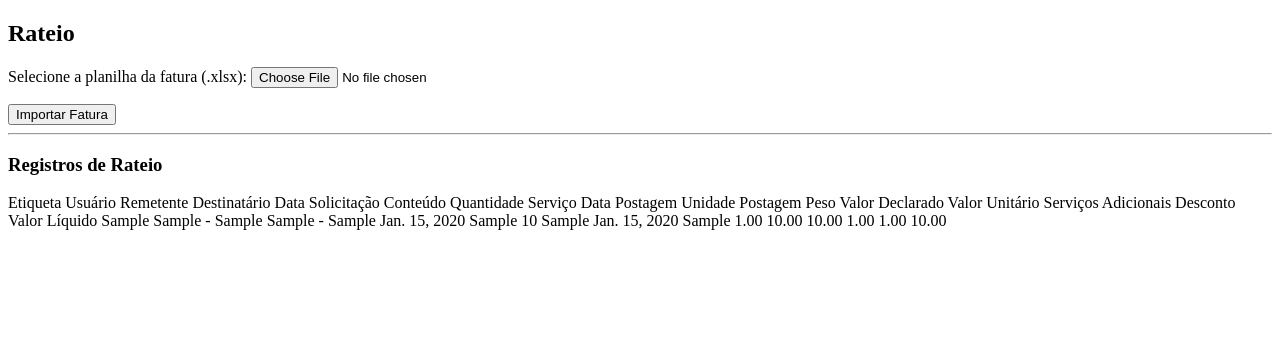
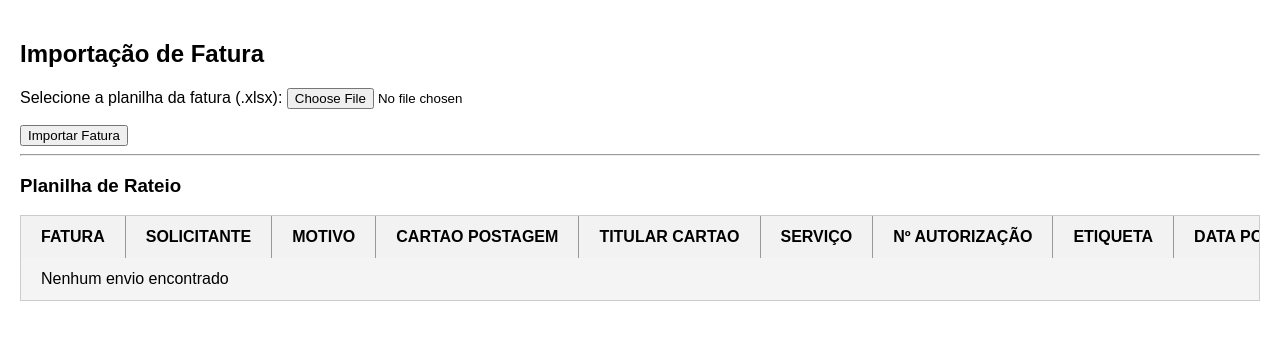
Before and after one commit to Muriloifrn/Sistema_envios, a Django app: page /home/rateio in a window 1280 px wide. Shown: the top 340 px of the page. Run offline with Django 5.2, Linux system fonts and the light colour scheme; tables that the repository leaves empty hold one stand-in row (values such as "Sample post").

Commit message:
Planilha de Rateio

```diff
--- a/SRCs/forms.py
+++ b/SRCs/forms.py
@@ -14,7 +14,7 @@ class formularioUser(forms.ModelForm):
 class formularioEnvio(forms.ModelForm):
     class Meta:
         model = Envio
-        fields = ('etiqueta', 'user', 'remetente', 'destinatario', 'numero_autorizacao', 'data_solicitacao', 'conteudo', 'quantidade' )
+        fields = ('etiqueta', 'user', 'remetente', 'destinatario', 'numero_autorizacao', 'data_solicitacao', 'conteudo', 'quantidade', 'motivo' )
 
 class UploadFaturaForm(forms.Form):
     fatura = forms.FileField(
--- a/SRCs/models.py
+++ b/SRCs/models.py
@@ -50,6 +50,7 @@ class Envio(models.Model):
     data_solicitacao = models.DateField("DATA DA SOLICITAÇÃO")
     conteudo = models.CharField("CONTEÚDO", max_length=100)
     quantidade = models.IntegerField("QUANTIDADE")
+    motivo = models.CharField("MOTIVO",max_length=100)
 
     def __str__(self):
         return f"{self.etiqueta}"
@@ -64,7 +65,7 @@ class Rateio(models.Model):
     fatura = models.CharField("FATURA", max_length=20, blank=True, null=True)
     etiqueta = models.ForeignKey(Envio, models.DO_NOTHING, db_column='etiqueta', verbose_name="ETIQUETA")
     titular_cartao = models.CharField("TITULAR CARTÃO", max_length=100, blank=True, null=True)
-    servico = models.CharField("SERVIÇO", max_length=10, blank=True, null=True)
+    servico = models.CharField("SERVIÇO", max_length=100, blank=True, null=True)
     data_postagem = models.DateField("DATA DA POSTAGEM", blank=True, null=True)
     unidade_postagem = models.CharField("UNIDADE POSTAGEM", max_length=100, blank=True, null=True)
     valor_declarado = models.DecimalField("VALOR DECLARADO", max_digits=10, decimal_places=2, blank=True, null=True)
--- /dev/null
+++ b/SRCs/static/SRCs/css/rateio.css
@@ -0,0 +1,69 @@
+/* Mantém estrutura geral */
+body {
+    margin: 0;
+    padding: 0;
+    font-family: Arial, sans-serif;
+}
+
+.container {
+    padding: 20px;
+}
+
+/* Área da tabela com rolagem */
+.tabela-scroll {
+    overflow-x: auto;
+    overflow-y: auto;
+    max-height: 80vh;
+    border: 1px solid #ccc;
+}
+
+/* Tabela */
+table {
+    border-collapse: collapse;
+    min-width: 1800px;
+    width: 100%;
+    table-layout: auto;
+}
+
+/* Cabeçalho */
+th {
+    position: sticky;
+    top: 0;
+    background: #f2f2f2;
+    z-index: 1;
+    padding: 12px 20px; /* espaçamento interno maior */
+    border-right: 1px solid #999; /* barra vertical */
+    white-space: nowrap; /* impede quebra de linha */
+    text-align: left;
+    font-weight: bold;
+}
+
+/* Células */
+td {
+    padding: 12px 20px;
+    border-right: 1px solid #ddd; /* barra vertical */
+    white-space: nowrap;
+}
+
+/* Zebra (linhas alternadas) */
+tbody tr:nth-child(even) {
+    background-color: #e6f0ff; /* azul claro */
+}
+
+tbody tr:nth-child(odd) {
+    background-color: #f4f4f4; /* cinza claro */
+}
+
+/* Última célula sem borda extra à direita */
+th:last-child, td:last-child {
+    border-right: none;
+}
+
+/* Alertas */
+.alert {
+    padding: 10px;
+    margin-bottom: 15px;
+}
+
+.alert-success { background-color: #d4edda; }
+.alert-error, .alert-warning { background-color: #f8d7da; }
--- a/SRCs/templates/SRCs/rateio.html
+++ b/SRCs/templates/SRCs/rateio.html
@@ -1,83 +1,92 @@
+{% load static %}
 <!DOCTYPE html>
-<html lang="en">
+<html lang="pt-br">
 <head>
     <meta charset="UTF-8">
-    <meta name="viewport" content="width=device-width, initial-scale=1.0">
     <title>Rateio</title>
+    <link rel="stylesheet" href="{% static 'SRCs/css/rateio.css' %}">
 </head>
 <body>
 
-{% block content %}
-<div class="container mt-4">
+<div class="container">
+    <h2>Importação de Fatura</h2>
 
-    <h2>Rateio</h2>
-
-    <!-- Mensagens -->
     {% if messages %}
         {% for message in messages %}
             <div class="alert alert-{{ message.tags }}">{{ message }}</div>
         {% endfor %}
     {% endif %}
 
-    <!-- Formulário de Upload -->
     <form method="post" enctype="multipart/form-data">
         {% csrf_token %}
         {{ form.as_p }}
-        <button type="submit" class="btn btn-primary">Importar Fatura</button>
+        <button type="submit">Importar Fatura</button>
     </form>
 
     <hr>
 
-    <!-- Tabela de Rateios -->
-    <h3>Registros de Rateio</h3>
+    <h3>Planilha de Rateio</h3>
+
+    <div class="tabela-scroll">
+        <table>
             <thead>
                 <tr>
-    <th>Etiqueta</th>
-    <th>Usuário</th>
-    <th>Remetente</th>
-    <th>Destinatário</th>
-    <th>Data Solicitação</th>
-    <th>Conteúdo</th>
-    <th>Quantidade</th>
-    <th>Serviço</th>
-    <th>Data Postagem</th>
-    <th>Unidade Postagem</th>
-    <th>Peso</th>
-    <th>Valor Declarado</th>
-    <th>Valor Unitário</th>
-    <th>Serviços Adicionais</th>
-    <th>Desconto</th>
-    <th>Valor Líquido</th>
+                    <th>FATURA</th>
+                    <th>SOLICITANTE</th>
+                    <th>MOTIVO</th>
+                    <th>CARTAO POSTAGEM</th>
+                    <th>TITULAR CARTAO</th>
+                    <th>SERVIÇO</th>
+                    <th>Nº AUTORIZAÇÃO</th>
+                    <th>ETIQUETA</th>
+                    <th>DATA POSTAGEM</th>
+                    <th>UNIDADE POSTAGEM</th>
+                    <th>REMETENTE</th>
+                    <th>DESTINATÁRIO</th>
+                    <th>VALOR DECLARADO</th>
+                    <th>VALOR UNITÁRIO</th>
+                    <th>QUANTIDADE</th>
+                    <th>PESO</th>
+                    <th>SERVIÇOS ADICIONAIS</th>
+                    <th>VALOR LÍQUIDO</th>
+                    <th>DESCONTO</th>
+                    <th>CENTRO DE CUSTO</th>
+                    <th>EMPRESA</th>
                 </tr>
             </thead>
             <tbody>
-{% for item in rateios %}
+            {% for item in dados %}
             <tr>
+                <td>{{ item.fatura }}</td>
+                <td>{{ item.solicitante }}</td>
+                <td>{{ item.motivo }}</td>
+                <td>{{ item.cartao_postagem }}</td>
+                <td>{{ item.titular_cartao }}</td>
+                <td>{{ item.servico }}</td>
+                <td>{{ item.numero_autorizacao }}</td>
                 <td>{{ item.etiqueta }}</td>
-    <td>{{ item.etiqueta.user }}</td>
-    <td>{{ item.etiqueta.remetente }}</td>
-    <td>{{ item.etiqueta.destinatario }}</td>
-    <td>{{ item.etiqueta.data_solicitacao }}</td>
-    <td>{{ item.etiqueta.conteudo }}</td>
-    <td>{{ item.etiqueta.quantidade }}</td>
-    <td>{{ item.servico }}</td>
                 <td>{{ item.data_postagem }}</td>
                 <td>{{ item.unidade_postagem }}</td>
-    <td>{{ item.peso }}</td>
+                <td>{{ item.remetente }}</td>
+                <td>{{ item.destinatario }}</td>
                 <td>{{ item.valor_declarado }}</td>
                 <td>{{ item.valor_unitario }}</td>
+                <td>{{ item.quantidade }}</td>
+                <td>{{ item.peso }}</td>
                 <td>{{ item.servico_adicionais }}</td>
+                <td>{{ item.valor_liquido }}</td>
                 <td>{{ item.desconto }}</td>
-    <td>{{ item.valor_liquido }}</td>
+                <td>{{ item.centro_custo }}</td>
+                <td>{{ item.empresa }}</td>
             </tr>
             {% empty %}
-<tr><td colspan="16">Nenhum registro encontrado.</td></tr>
+            <tr><td colspan="21">Nenhum envio encontrado</td></tr>
             {% endfor %}
+
             </tbody>
-
         </table>
     </div>
-{% endblock %}
+</div>
 
 </body>
 </html>
--- a/SRCs/views.py
+++ b/SRCs/views.py
@@ -5,7 +5,7 @@ from .forms import formularioUnidade, formularioUser, formularioEnvio, UploadFat
 from .models import Unidade, Usuario, Envio, Rateio
 from django.contrib import messages
 from datetime import datetime
-from decimal import Decimal
+from decimal import Decimal, InvalidOperation
 
 
 def index(request):
@@ -60,11 +60,30 @@ def cadastro_envio(request):
 
     return render(request, 'SRCs/form_envio.html', {'form': form})
 
+def safe_decimal(valor):
+    try:
+        if valor is None:
+            return Decimal('0.00')
+
+        valor_str = str(valor).strip()
+
+        # Corrige traços ou campos com hífens
+        if valor_str in ('', '-', '–'):
+            return Decimal('0.00')
+
+        # Corrige valores com formato brasileiro: "5.553,32"
+        valor_str = valor_str.replace('R$', '').replace('.', '').replace(',', '.')
+        return Decimal(valor_str)
+
+    except (InvalidOperation, ValueError) as e:
+        raise ValueError(f"Valor inválido para Decimal: {valor}")
+
 def rateio(request):
     if request.method == 'POST':
         form = UploadFaturaForm(request.POST, request.FILES)
         if form.is_valid():
             fatura_file = request.FILES['fatura']
+            nome_arquivo = fatura_file.name.rsplit('.', 1)[0]
             try:
                 wb = openpyxl.load_workbook(fatura_file, data_only=True)
                 ws = wb.active
@@ -73,7 +92,7 @@ def rateio(request):
                 importados = 0
 
                 #começa a ler a planilha apartir da linha 5
-                for row in ws.iter_rows(min_row=5, values_only=True):
+                for row in ws.iter_rows(min_row=6, values_only=True):
                     etiqueta_valor = row[8]
                     if not etiqueta_valor:
                         continue
@@ -88,7 +107,7 @@ def rateio(request):
                         rateio, created = Rateio.objects.get_or_create(
                             etiqueta=envio,
                             defaults={
-                                'fatura': None,
+                                'fatura': nome_arquivo,
                                 'titular_cartao': row[1],
                                 'servico': row[3],
                                 'data_postagem': (
@@ -97,13 +116,13 @@ def rateio(request):
                                     else row[4] if isinstance(row[4], datetime)
                                     else None
                                 ),
-                                'servico_adicionais': Decimal(row[5] or 0),
+                                'servico_adicionais': safe_decimal(row[5]),
                                 'unidade_postagem': row[6],
-                                'valor_declarado': Decimal(row[15] or 0),
-                                'valor_unitario': Decimal(row[11] or 0),
-                                'peso': Decimal(row[10] or 0),
-                                'desconto': Decimal(row[12] or 0),
-                                'valor_liquido': Decimal(row[14] or 0),
+                                'valor_declarado': safe_decimal(row[15]),
+                                'valor_unitario': safe_decimal(row[11]),
+                                'peso': safe_decimal(row[10]),
+                                'desconto': safe_decimal(row[12]),
+                                'valor_liquido': safe_decimal(row[14]),
 
                             }
                         )
@@ -123,8 +142,40 @@ def rateio(request):
     else:
         form = UploadFaturaForm()
 
-    rateios = Rateio.objects.select_related('etiqueta').all().order_by('-data_postagem')
-    return render(request, 'SRCs/rateio.html', {'form': form, 'rateios': rateios})
+    envios = Envio.objects.select_related('user', 'remetente', 'destinatario').all().order_by('-data_solicitacao')
+
+    dados_completos = []
+
+    for envio in envios:
+        try:
+            rateio = Rateio.objects.get(etiqueta=envio)
+        except Rateio.DoesNotExist:
+            rateio = None
+
+        dados_completos.append({
+            'fatura': rateio.fatura if rateio else 'PENDENTE',
+            'solicitante': envio.user.nome,
+            'motivo': envio.conteudo,
+            'cartao_postagem': envio.user.cartao_postagem,
+            'titular_cartao': rateio.titular_cartao if rateio else '',
+            'servico': rateio.servico if rateio else '',
+            'numero_autorizacao': envio.numero_autorizacao,
+            'etiqueta': envio.etiqueta,
+            'data_postagem': rateio.data_postagem if rateio else '',
+            'unidade_postagem': rateio.unidade_postagem if rateio else '',
+            'remetente': envio.remetente.shopping,
+            'destinatario': envio.destinatario.shopping,
+            'valor_declarado': rateio.valor_declarado if rateio else '',
+            'valor_unitario': rateio.valor_unitario if rateio else '',
+            'quantidade': envio.quantidade,
+            'peso': rateio.peso if rateio else '',
+            'servico_adicionais': rateio.servico_adicionais if rateio else '',
+            'valor_liquido': rateio.valor_liquido if rateio else '',
+            'desconto': rateio.desconto if rateio else '',
+            'centro_custo': envio.destinatario.centro_custo,
+            'empresa': envio.destinatario.empresa,
+        })
+    return render(request, 'SRCs/rateio.html', {'form': form, 'dados': dados_completos})
 
 @has_permission_decorator('visualizar_graficos')
 def dashboard(request):
--- a/sistema_envios/settings.py
+++ b/sistema_envios/settings.py
@@ -121,7 +121,7 @@ USE_TZ = True
 # Static files (CSS, JavaScript, Images)
 # https://docs.djangoproject.com/en/5.2/howto/static-files/
 
-STATIC_URL = 'static/'
+STATIC_URL = '/static/'
 
 # Default primary key field type
 # https://docs.djangoproject.com/en/5.2/ref/settings/#default-auto-field
```
Lines whose indentation alone changed are shown as unchanged.
